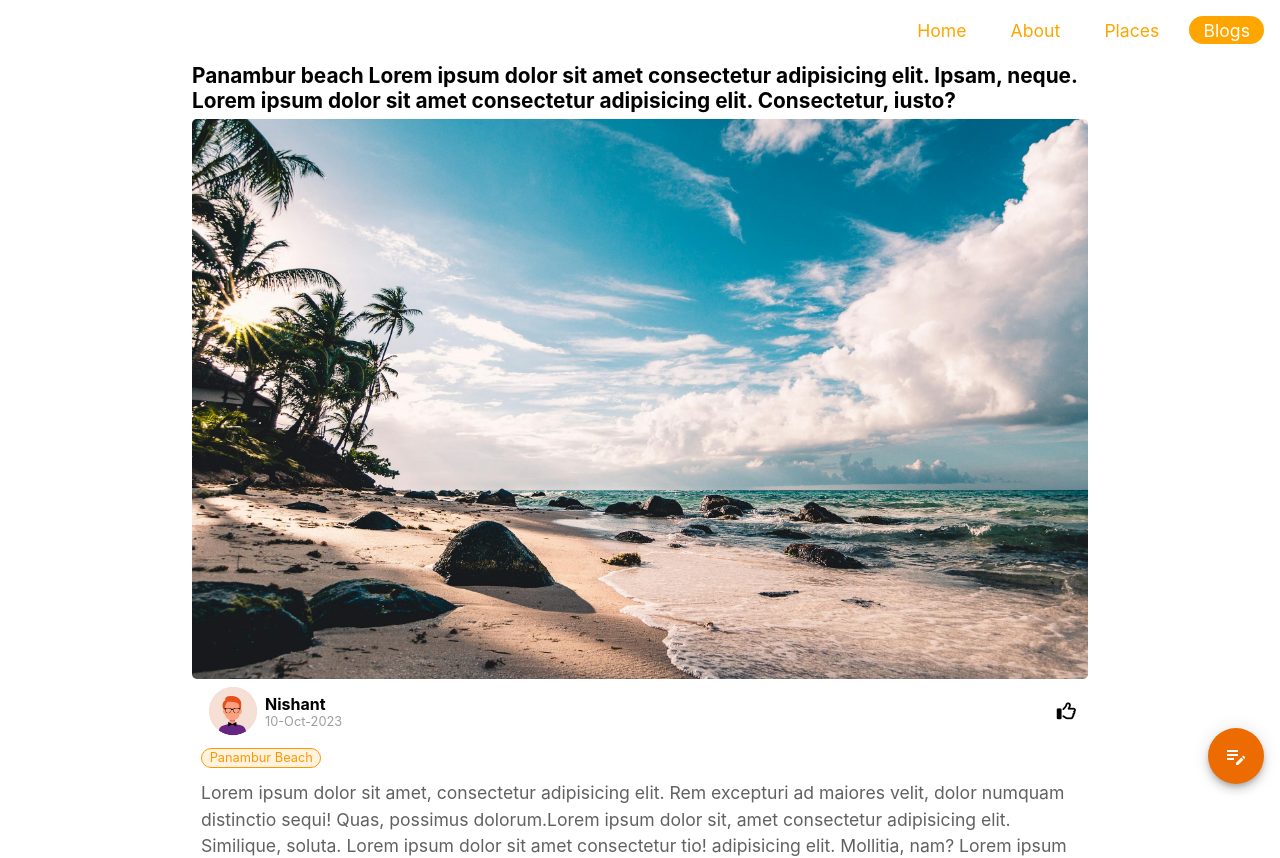
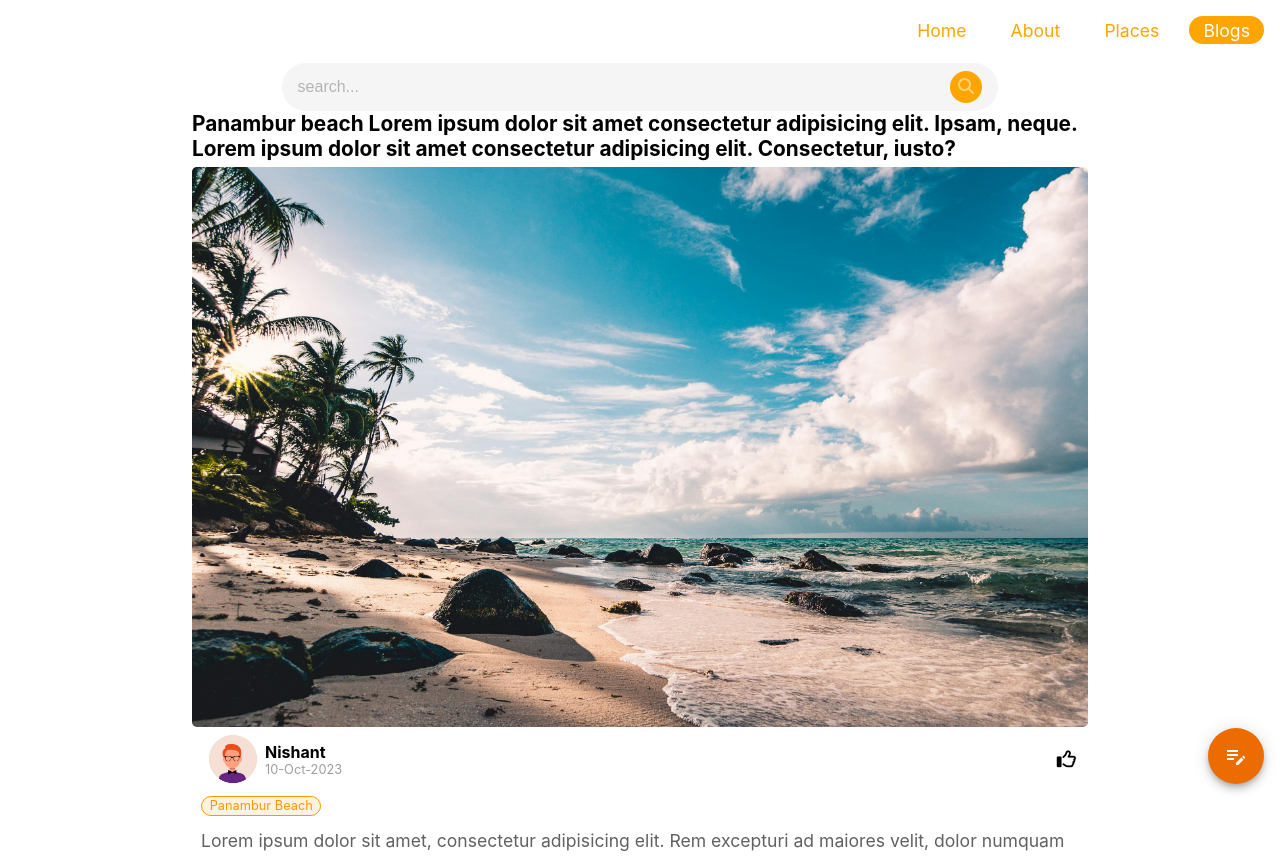
Before and after one commit to NishantMoolya/kudlaTravelBlog, a React (Create React App) app: page /blogs in a window 1280 px wide. Shown: the top 858 px of the page. Built offline with nearby package versions, Linux system fonts and the light colour scheme.

Commit message:
completed search feature

```diff
--- /dev/null
+++ b/src/api/searchFetcher.js
@@ -0,0 +1,25 @@
+const baseURL = 'http://localhost:8000/v1/api/place';
+const accessSearchData = async () => {
+    const url = `${baseURL}/search`;
+    try {
+        //console.log('accessing');
+        const res = await fetch(url);
+        return await res.json();
+    } catch (err) {
+        console.log(`enable to fetch searching data(searchFetcher):${err}`);
+        return null;
+    }
+};
+
+const fetchResults = async (_id) => {
+    const url = `${baseURL}/search/${_id}`;
+    try {
+        console.log('accessing');
+        const res = await fetch(url);
+        return await res.json();
+    } catch (err) {
+        console.log(`enable to fetch search result for the place(searchFetcher):${err}`);
+        return null;
+    }
+}
+export { accessSearchData,fetchResults };
--- a/src/components/BlogPage.jsx
+++ b/src/components/BlogPage.jsx
@@ -1,17 +1,35 @@
-import React from 'react'
+import React, { useState } from 'react'
 import '../styles/blogpage.css'
 import BlogInfoCard from './BlogInfoCard'
 import blogInfo from '../data/blogInfo'
 import { Fab } from '@mui/material'
 import { EditNote } from '@mui/icons-material'
+import Search from './Search'
+import searchData from '../data/searchData'
+import { fetchResults } from '../api/searchFetcher'
 
 const BlogPage = () => {
+  const [blogInfos, setBlogInfos] = useState(blogInfo);
+  const searchResults = async (_id) => {
+    console.log('searching');
+    try {
+      const data = await fetchResults(_id);
+      console.log(data);
+      setBlogInfos(prev => ([...data,...prev]));
+    } catch (err) {
+      console.log(`an error in fetching search results(blogpage):${err}`);
+    }
+  }
+
   return (
     <>
     <div className='blog_page_frame'>
+      <div className='blog_page_search'>
+      <Search searchResults={searchResults} />
+      </div>
       <div className='blog_view_frame'>
       {
-        blogInfo.map((blog,ind) => (
+        blogInfos.map((blog,ind) => (
         <>
         <BlogInfoCard key={ind} blog={blog} />
         <hr />
--- a/src/components/HomePage.jsx
+++ b/src/components/HomePage.jsx
@@ -10,7 +10,7 @@ const HomePage = () => {
     <div>
         <HeroSection />
         <div className='home_page_frame'>
-        <SearchPlace />
+        {/* <SearchPlace /> */}
         <div>
           <h4>Popular places</h4>
           <Carousel />
--- a/src/components/Search.jsx
+++ b/src/components/Search.jsx
@@ -1,23 +1,45 @@
 import React, { useState } from 'react'
 import '../styles/search.css'
+import { accessSearchData } from '../api/searchFetcher';
 
 //add fontawesome cdn link for icons in index.html
-const Search = ({ searchData,width }) => {
-  const [search, setSearch] = useState('');
+const Search = ({ searchResults }) => {
+  const [search, setSearch] = useState({
+    name:'',
+    _id:''
+  });
+  const [access, setAccess] = useState(true);
+  const [searchData, setSearchData] = useState([]);
+  const [openBox, setOpenBox] = useState(false);
+  const handleSearchInput = async (e) => {
+    setSearch(prev => ({...prev,name:e.target.value}));
+    if(!openBox) setOpenBox(true);
+    if(access){
+      try {
+        let data = await accessSearchData();
+        console.log(data);
+        setSearchData(data);
+      } catch (err) {
+        console.log(`an error in fetching search results(search):${err}`);
+      }
+      setAccess(false);
+    }
+  }
   return (
-    <div className='search_frame' style={{width:`${width}rem`}}>
+    <div className='search_frame'>
         <div className='search_box'>
-        <input className='search_bar' value={search} onChange={(e) => setSearch(e.target.value)} placeholder='Explore Mangalore...' />
-        <div>{!search?<i className="fa-solid fa-magnifying-glass"></i>:<i className="fa-solid fa-xmark" onClick={() => setSearch('')}></i>}</div>
+        <input className='search_bar' value={search.name} onChange={(e) =>handleSearchInput(e)} placeholder='search...' />
+        <div>{!search.name?null:<i className="fa-solid fa-xmark" onClick={() => setSearch({name:'',_id:''})}></i>}</div>
+        <button className='search_btn' onClick={() => {searchResults(search._id); setOpenBox(false)}}><i className="fa-solid fa-magnifying-glass"></i></button>
         </div>
 
-       {search && <ul>
+       {(openBox && search.name) && <ul>
           {
-                  searchData?.filter(item => item.song_name.toLowerCase().startsWith(search.toLowerCase())).map((item,ind) => {
-                    return(<><li className='suggestions' key={ind} onClick={() => setSearch(item.song_name)}>{item.song_name}</li><hr key={-ind+1}/></>)
+                  searchData?.filter(item => item.name.toLowerCase().startsWith(search.name.toLowerCase())).map((item,ind) => {
+                    return(<><li className='suggestions' key={ind} onClick={() => {setSearch({name:item.name,_id:item._id}); setOpenBox(false);}}>{item.name}</li><hr key={-(ind+1)}/></>)
                 })
               }
-              <li className='suggestions' style={{'opacity':'0.5'}} key={-1}>No more suggestions found</li>
+              <li className='suggestions' style={{'opacity':'0.5'}} key={-1000000}>No more suggestions found</li>
         </ul>}
     </div>
   )
--- a/src/components/SearchPlace.jsx
+++ b/src/components/SearchPlace.jsx
@@ -1,5 +1,5 @@
 import React, { useState } from 'react'
-import '../styles/searchplace.css'
+//import '../styles/searchplace.css'
 import { ArrowForwardIos } from '@mui/icons-material';
 import TagChip from './TagChip';
 
--- /dev/null
+++ b/src/data/searchData.js
@@ -0,0 +1,60 @@
+const searchData = [
+    {
+        _id:123456789,
+        name:'kadri temple'
+    },
+    {
+        _id:123456789,
+        name:'panambur beach'
+    },
+    {
+        _id:123456789,
+        name:'panolibail'
+    },
+    {
+        _id:123456789,
+        name:'kateel temple'
+    },
+    {
+        _id:123456789,
+        name:'thokottu temple'
+    },
+    {
+        _id:123456789,
+        name:'kadri temple'
+    },
+    {
+        _id:123456789,
+        name:'kadri temple'
+    },
+    {
+        _id:123456789,
+        name:'kadri temple'
+    },
+    {
+        _id:123456789,
+        name:'kadri temple'
+    },
+    {
+        _id:123456789,
+        name:'kadri temple'
+    },
+    {
+        _id:123456789,
+        name:'kadri temple'
+    },
+    {
+        _id:123456789,
+        name:'kadri temple'
+    },
+    {
+        _id:123456789,
+        name:'kadri temple'
+    },
+    {
+        _id:123456789,
+        name:'kadri temple'
+    }
+];
+
+export default searchData;
--- a/src/styles/blogpage.css
+++ b/src/styles/blogpage.css
@@ -21,6 +21,11 @@
     bottom: 1rem;
     right: 1rem;
 }
+.blog_page_search{
+    display: flex;
+    align-items: center;
+    justify-content: center;
+}
 @media only screen and (max-width:500px) {
     .blog_page_frame{
         padding-inline: 3vmax;
--- a/src/styles/search.css
+++ b/src/styles/search.css
@@ -14,7 +14,7 @@
     align-items: center;
     justify-content: center;
     flex-direction: column;
-    width: 20rem;
+    width: 80%;
     position: relative;
 }
 .suggestions{
@@ -39,13 +39,14 @@
     border-radius: 0.5rem;
     padding: 0.5rem;
     position: absolute;
-    top: 2.6rem;
+    top: 3.2rem;
     z-index: 1000;
 }
 .search_bar{
     font-size: 1rem;
     font-weight: 500;
     width: 100%;
+    height: 2rem;
     border: none;
     outline: none;
     background-color: transparent;
@@ -61,10 +62,31 @@
     width: 100%;
     gap: 1%;
     justify-content: space-between;
-    border-radius: 0.5rem;
+    border-radius: 1.5rem;
     padding: 0.5rem 1rem;
 }
 .search_box i{
     font-size: 1rem;
     opacity: 0.5;
 }
+.search_btn{
+    font-size: 1rem;
+    height: 2rem;
+    width: 2.2rem;
+    /* padding: 0.3em; */
+    border-radius: 1em;
+    background-color: orange;
+    color: white;
+    border: none;
+}
+@media only screen and (max-width:450px) {
+    .search_frame{
+        width: 100%;
+    }
+    .search_bar{
+        height: 1.5rem;
+    }
+    .search_frame ul{
+        top: 3.2rem;
+    }
+}
```
